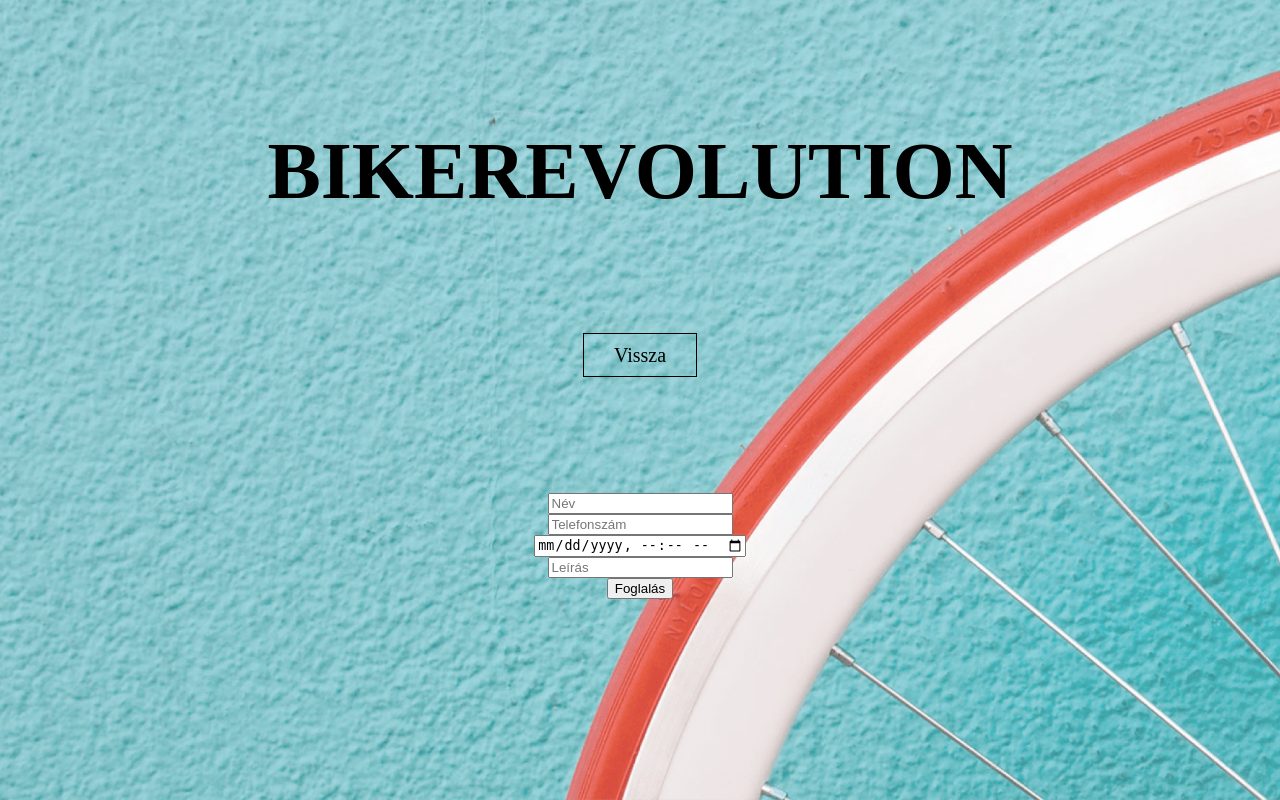
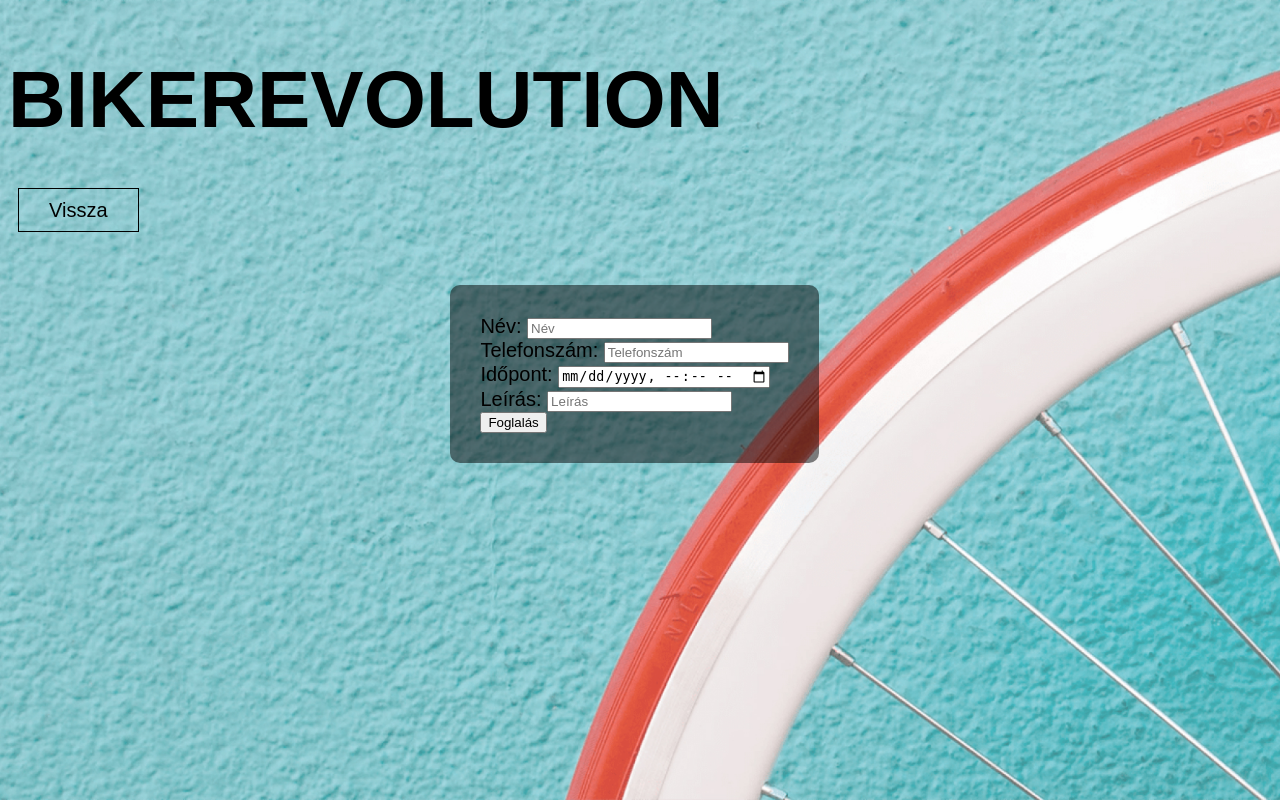
Before and after one commit to BonaNoel/BikeRevolution, a PHP site: page /bikeservice.php in a window 1280 px wide. Run offline with PHP 8.4, Linux system fonts and the light colour scheme.

Commit message:
Webes felulet alapjanak tovabb fejlesztese

```diff
--- a/src/main/webpage/bikeservice.php
+++ b/src/main/webpage/bikeservice.php
@@ -2,61 +2,25 @@
 <html>
 <head>
     <title> Bike Start </title>
-    <style>
-        body {
-            background-image: url("bike.jpg");
-            background-repeat: no-repeat;
-            background-size: cover;
-            background-position: center;
-            background-attachment: fixed;
-        }
-        .container {
-            text-align: center;
-            margin-top: 10%;
-        }
-        .title {
-            font-size: 40px;
-            font-family: "Times New Roman", Times, serif;
-            color: black;
-        }
-        .subtitle {
-            font-size: 20px;
-            font-family: "Times New Roman", Times, serif;
-            color: black;
-        }
-
-        .btn {
-            border: 1px solid black;
-            padding: 10px 30px;
-            color: black;
-            text-decoration: none;
-            margin: 10px;
-            font-size: 20px;
-            font-family: "Times New Roman", Times, serif;
-            transition: 0.6s ease;
-        }
-        .btn:hover {
-            background-color: black;
-            color: white;
-        }
-    </style>
+    <link rel="stylesheet" href="service-style.css">
 </head>
 <body>
-    <div class="container">
+    <div class="container1">
         <div class="title">
             <h1> BIKEREVOLUTION </h1>
         </div>
-    <div class="container">
         <div class="buttons">
-            <a href="bikelogin.php" class="btn"> Vissza </a>
+            <a href="index.php" class="btn"> Vissza </a>
         </div>
-    </div>
-    <div class="container">
         <div class="form">
             <form action="bikeservice.php" method="post">
+                <label for="name"> Név: </label>
                 <input type="text" name="name" placeholder="Név"> <br>
+                <label for="phone"> Telefonszám: </label>
                 <input type="text" name="phone" placeholder="Telefonszám"> <br>
+                <label for="date"> Időpont: </label>
                 <input type="datetime-local" name="date"> <br>
+                <label for="description"> Leírás: </label>
                 <input type="text" name="description" placeholder="Leírás"> <br>
                 <input type="submit" name="submit" value="Foglalás">
             </form>
--- /dev/null
+++ b/src/main/webpage/service-style.css
@@ -0,0 +1,54 @@
+body {
+  background-image: url("bike.jpg");
+  background-repeat: no-repeat;
+  background-size: cover;
+  background-position: center;
+  background-attachment: fixed;
+}
+.container1 {
+  text-align: left;
+  padding: 0px;
+}
+
+.container2 {
+  text-align: left;
+  margin-top: 10%;
+  margin-left: 5%;
+}
+
+.title {
+  font-size: 40px;
+  font-family: "Marker Felt", fantasy;
+  color: black;
+}
+.btn {
+  border: 1px solid black;
+  padding: 10px 30px;
+  color: black;
+  text-decoration: none;
+  margin: 10px;
+  font-size: 20px;
+  font-family: "Marker Felt", fantasy;
+  transition: 0.6s ease;
+}
+.btn:hover {
+  background-color: black;
+  color: white;
+}
+
+label {
+  font-size: 20px;
+  font-family: "Marker Felt", fantasy;
+  color: black;
+}
+
+.form {
+  display: inline-block;
+  margin-top: 5%;
+  margin-left: 35%;
+  margin-right: 35%;
+  text-align: left;
+  padding: 30px;
+  background-color: rgba(0, 0, 0, 0.5);
+  border-radius: 10px;
+}
```
Also changed, not shown: src/main/webpage/Index.php (+5 -42 lines), src/main/webpage/bikelogin.php (+3 -72 lines), src/main/webpage/bikeregister.php (+4 -73 lines), src/main/webpage/index-style.css (added, +66 -0 lines), src/main/webpage/login-style.css (added, +68 -0 lines), src/main/webpage/register-style.css (added, +68 -0 lines).
